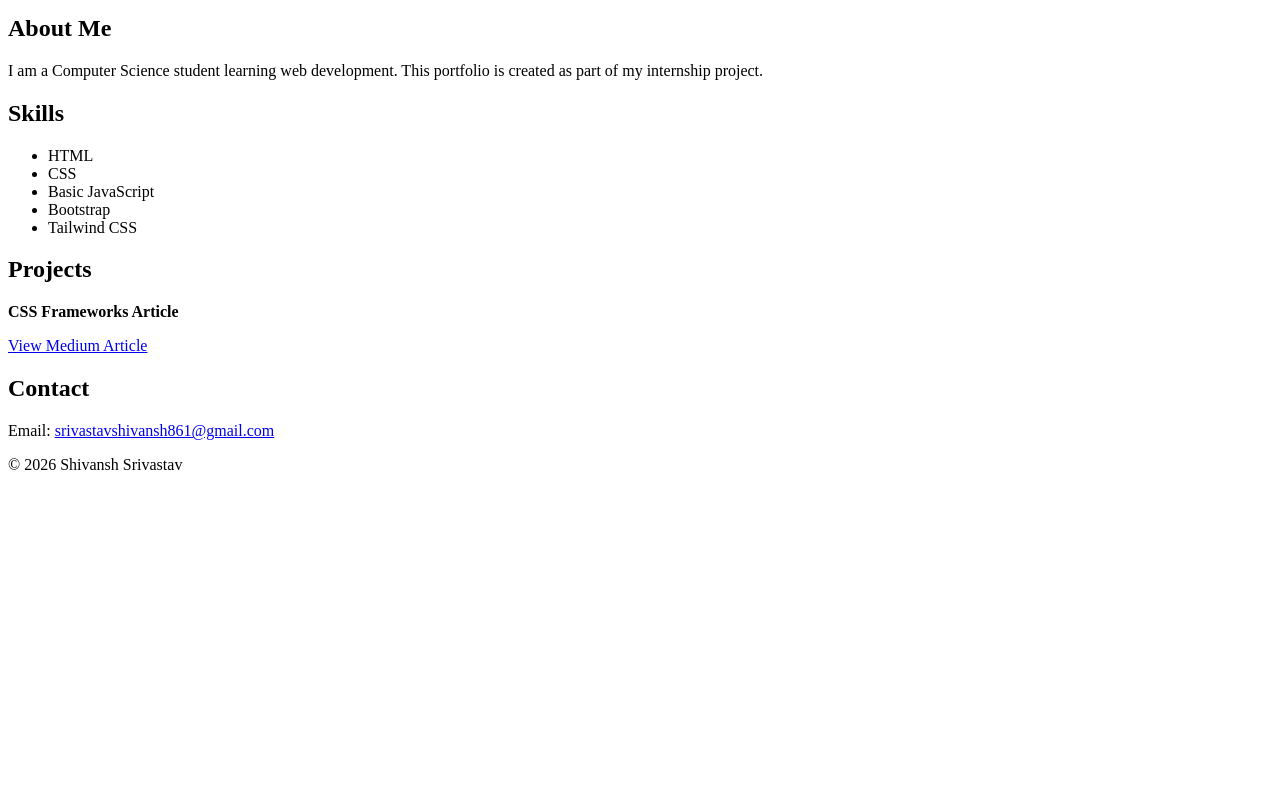
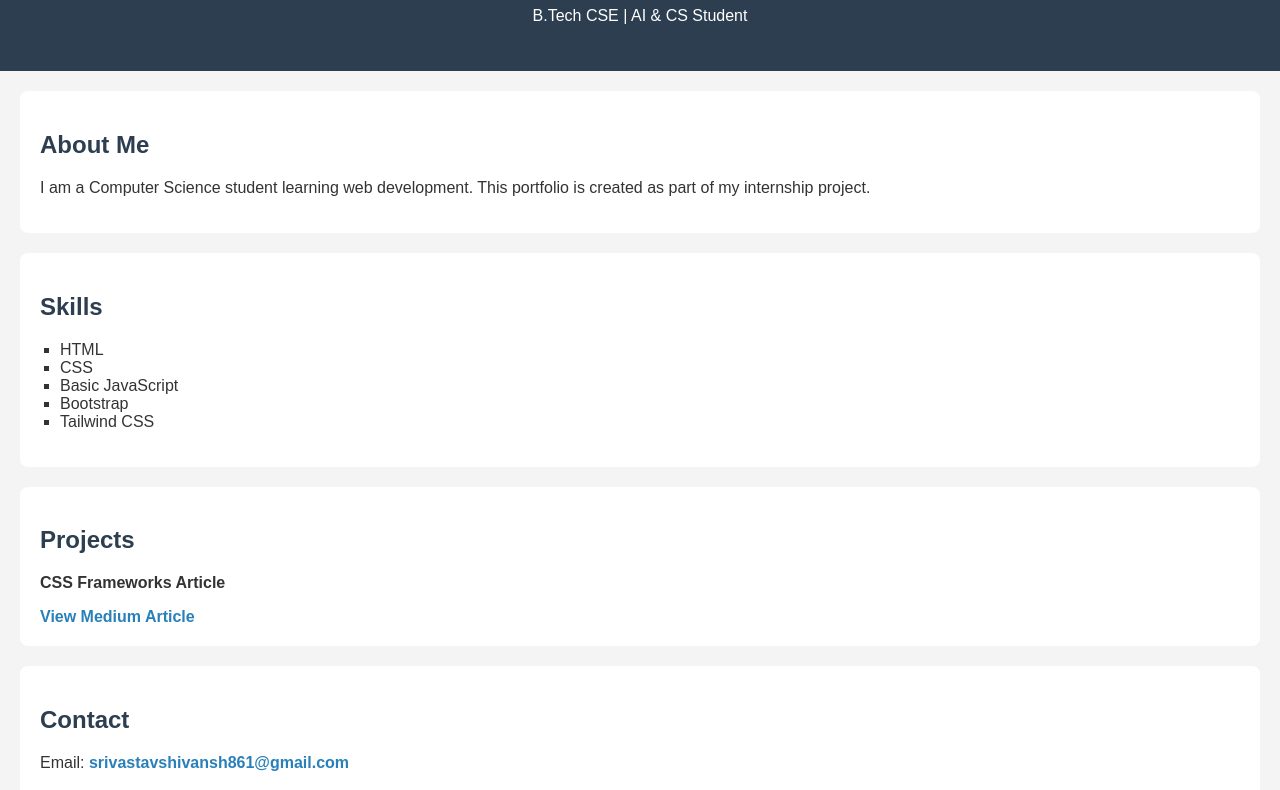
Before and after one commit to shivanshsrivastav0208/portfolio-, a plain HTML site: page index.html in a window 1280 px wide. Shown: the part 103-893 px from the top of the page. Before the commit the page ends 800 px from the top, so only its background shows below. Drawn offline with Linux system fonts and the light colour scheme.

Commit message:
Update index.html

```diff
--- a/index.html
+++ b/index.html
@@ -4,7 +4,7 @@
   <meta charset="UTF-8" />
   <meta name="viewport" content="width=device-width, initial-scale=1.0"/>
   <title>Shivansh Srivastav | Portfolio</title>
-  <link rel="stylesheet" href="internshipstyle.css" />
+  <link rel="stylesheet" href="style.css" />
 </head>
 <body>
 
@@ -50,4 +50,5 @@
   </footer>
 
 </body>
+
 </html>
```
